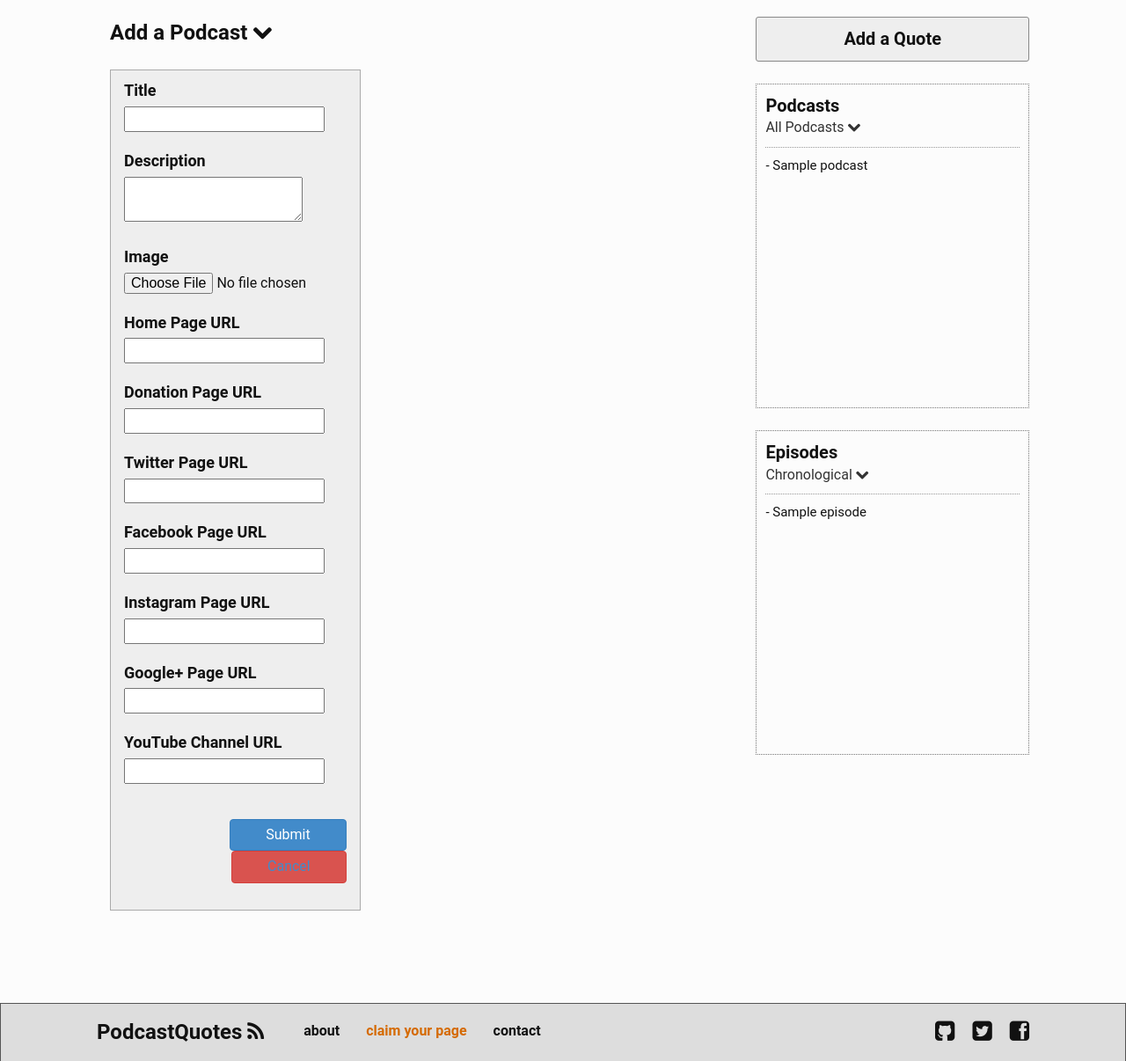
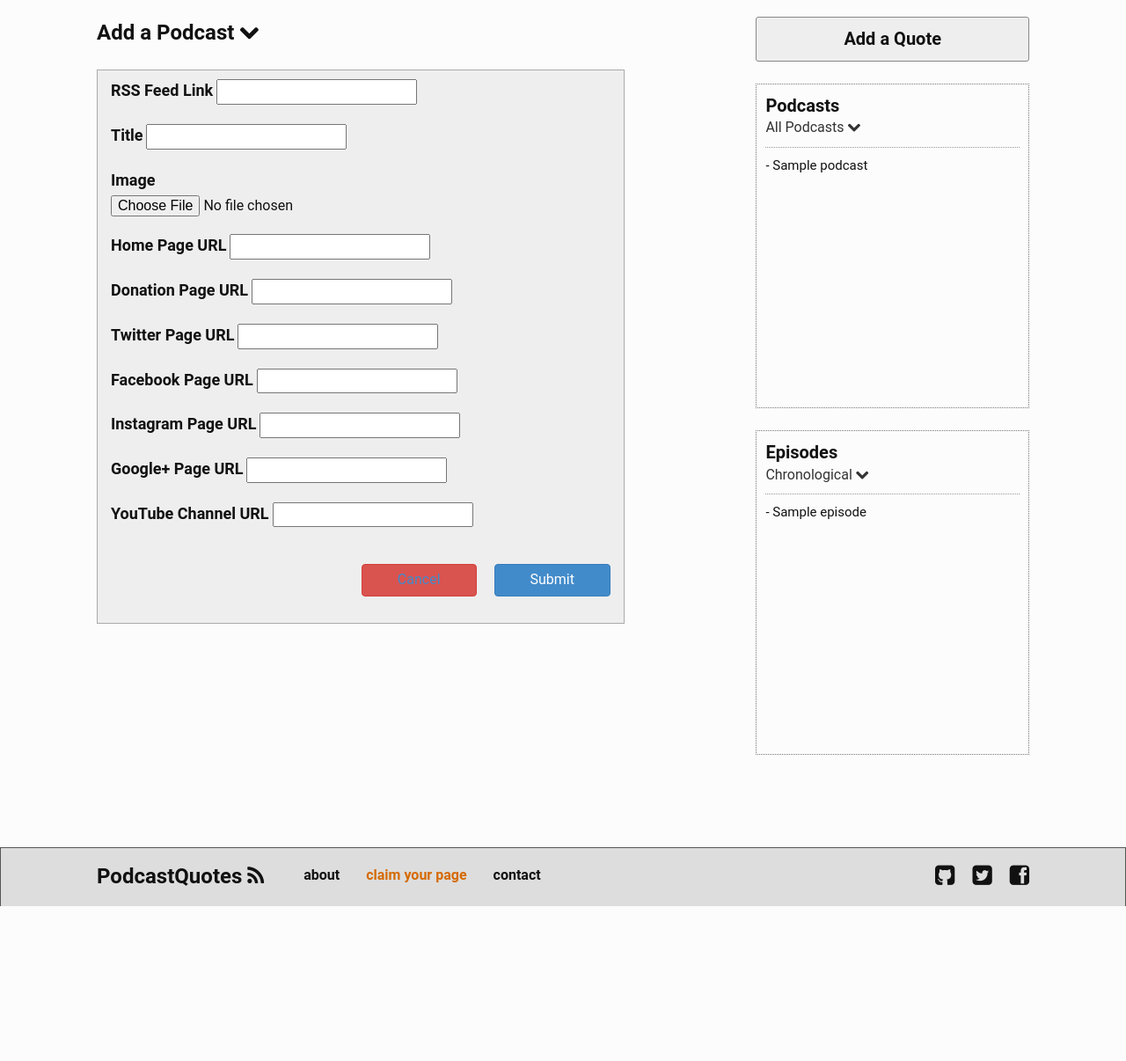
Before and after one commit to podcastquotes/podcastquotes, a Django app: template podcastquotes/templates/podcast_create.html in a window 1280 px wide. Shown: the part 50-1256 px from the top of the page at 88% size. After the commit the page ends 1080 px from the top, so only its background shows below. Run offline with Django 3.2, Linux system fonts and the light colour scheme; the template is opened without the code that fills it: most values are stand-ins (such as "Sample title", 1, 10 or a date in 2020); form fields are guessed from the names that the template uses; some libraries are stand-ins or nearby versions.

Commit message:
Began adding RSS feedparser
I do not yet know how to download and save a podcast logo from the RSS
feed remotely, and I do not know how to prevent Django from creating
duplicates of the same podcast (no two podcasts should have the same
rss_url)

```diff
--- a/podcastquotes/forms.py
+++ b/podcastquotes/forms.py
@@ -9,6 +9,7 @@ class PodcastCreateForm(forms.ModelForm):
         model = Podcast
         exclude = ('',)
         widgets = {
+            'rss_link': forms.TextInput(attrs={'class':'form-control', 'placeholder':''}),
             'title': forms.TextInput(attrs={'class':'form-control', 'placeholder':''}),
             'description': forms.Textarea(attrs={'class':'form-control', 'placeholder': ''}),
             'homepage': forms.URLInput(attrs={'class':'form-control', 'placeholder': ''}),
--- a/podcastquotes/models.py
+++ b/podcastquotes/models.py
@@ -15,7 +15,8 @@ def get_upload_file_name(instance, filename):
     return "uploaded_files/%s_%s" % (str(time()).replace('.', '_'), filename)
 
 class Podcast(models.Model):
-    title = models.CharField(max_length=200)
+    rss_url = models.URLField(blank=True)
+    title = models.CharField(max_length=200, blank=True)
     description = models.TextField(blank=True)
     image = models.FileField(upload_to=get_upload_file_name, blank=True)
     homepage = models.URLField(blank=True)
--- a/podcastquotes/static/css/styles.css
+++ b/podcastquotes/static/css/styles.css
@@ -611,7 +611,6 @@ body {
 
 .pq-podcast-header-info-full {
     clear:left;
-    max-width:500px;
     overflow:hidden;
     font-size:16px;
 }
--- a/podcastquotes/templates/podcast_create.html
+++ b/podcastquotes/templates/podcast_create.html
@@ -1,8 +1,6 @@
 {% extends "base.html" %}
 
 {% block main %}
-
-<div class="col-md-7">
 
     <div class="pq-title">
       Add a Podcast <i class="fa fa-chevron-down"></i>
@@ -12,68 +10,68 @@
 
       <form method="post" action="" enctype="multipart/form-data" role="form">
         {% csrf_token %}
-        {% if podcast_form.errors %}
+        {% if form.errors %}
           <p>Please correct the following fields:</p>
         {% endif %}
 
         <div class="pq-form-input">
-          {% if podcast_form.title.errors %}<p class="error">{% endif %}
-          <label class="pq-form-label" for="title" {% if podcast_form.title.errors %} class="error" {% endif %}>Title</label>
-          {{ podcast_form.title }}
+          {% if form.rss_link.errors %}<p class="error">{% endif %}
+          <label class="pq-form-label" for="rss_link" {% if form.rss_link.errors %} class="error" {% endif %}>RSS Feed Link</label>
+          {{ form.rss_link }}
         </div><!-- /.pq-form-input -->
 
         <div class="pq-form-input">
-          {% if podcast_form.description.errors %}<p class="error">{% endif %}
-          <label class="pq-form-label" for="description" {% if podcast_form.description.errors %} class="error"{% endif %}>Description</label>
-          {{ podcast_form.description }}
+          {% if form.title.errors %}<p class="error">{% endif %}
+          <label class="pq-form-label" for="title" {% if form.title.errors %} class="error" {% endif %}>Title</label>
+          {{ form.title }}
         </div><!-- /.pq-form-input -->
 
         <div class="pq-form-input">
-          {% if podcast_form.image.errors %}<p class="error">{% endif %}
-          <label class="pq-form-label" for="image" {% if podcast_form.image.errors %} class="error" {% endif %}>Image</label>
-          {{ podcast_form.image }}
+          {% if form.image.errors %}<p class="error">{% endif %}
+          <label class="pq-form-label" for="image" {% if form.image.errors %} class="error" {% endif %}>Image</label>
+          {{ form.image }}
         </div><!-- /.pq-form-input -->
 
         <div class="pq-form-input">
-          {% if podcast_form.homepage.errors %}<p class="error">{% endif %}
-          <label class="pq-form-label" for="homepage" {% if podcast_form.homepage.errors %} class="error" {% endif %}>Home Page URL</label>
-          {{ podcast_form.homepage }}
+          {% if form.homepage.errors %}<p class="error">{% endif %}
+          <label class="pq-form-label" for="homepage" {% if form.homepage.errors %} class="error" {% endif %}>Home Page URL</label>
+          {{ form.homepage }}
         </div><!-- /.pq-form-input -->
 
         <div class="pq-form-input">
-          {% if podcast_form.donate_url.errors %}<p class="error">{% endif %}
-          <label class="pq-form-label" for="donate_url" {% if podcast_form.donate_url.errors %} class="error" {% endif %}>Donation Page URL</label>
-          {{ podcast_form.donate_url }}
+          {% if form.donate_url.errors %}<p class="error">{% endif %}
+          <label class="pq-form-label" for="donate_url" {% if form.donate_url.errors %} class="error" {% endif %}>Donation Page URL</label>
+          {{ form.donate_url }}
         </div><!-- /.pq-form-input -->
 
         <div class="pq-form-input">
-          {% if podcast_form.twitter_url.errors %}<p class="error">{% endif %}
-          <label class="pq-form-label" for="twitter_url" {% if podcast_form.twitter_url.errors %} class="error" {% endif %}>Twitter Page URL</label>
-          {{ podcast_form.twitter_url }}
+          {% if form.twitter_url.errors %}<p class="error">{% endif %}
+          <label class="pq-form-label" for="twitter_url" {% if form.twitter_url.errors %} class="error" {% endif %}>Twitter Page URL</label>
+          {{ form.twitter_url }}
         </div><!-- /.pq-form-input -->
 
         <div class="pq-form-input">
-          {% if podcast_form.facebook_url.errors %}<p class="error">{% endif %}
-          <label class="pq-form-label" for="facebook_url" {% if podcast_form.facebook_url.errors %} class="error" {% endif %}>Facebook Page URL</label>
-          {{ podcast_form.facebook_url }}
+          {% if form.facebook_url.errors %}<p class="error">{% endif %}
+          <label class="pq-form-label" for="facebook_url" {% if form.facebook_url.errors %} class="error" {% endif %}>Facebook Page URL</label>
+          {{ form.facebook_url }}
         </div><!-- /.pq-form-input -->
 
         <div class="pq-form-input">
-          {% if podcast_form.instagram_url.errors %}<p class="error">{% endif %}
-          <label class="pq-form-label" for="instagram_url" {% if podcast_form.instagram_url.errors %} class="error" {% endif %}>Instagram Page URL</label>
-          {{ podcast_form.instagram_url }}
+          {% if form.instagram_url.errors %}<p class="error">{% endif %}
+          <label class="pq-form-label" for="instagram_url" {% if form.instagram_url.errors %} class="error" {% endif %}>Instagram Page URL</label>
+          {{ form.instagram_url }}
         </div><!-- /.pq-form-input -->
 
         <div class="pq-form-input">
-          {% if podcast_form.google_plus_url.errors %}<p class="error">{% endif %}
-          <label class="pq-form-label" for="google_plus_url" {% if podcast_form.google_plus_url.errors %} class="error" {% endif %}>Google+ Page URL</label>
-          {{ podcast_form.google_plus_url }}
+          {% if form.google_plus_url.errors %}<p class="error">{% endif %}
+          <label class="pq-form-label" for="google_plus_url" {% if form.google_plus_url.errors %} class="error" {% endif %}>Google+ Page URL</label>
+          {{ form.google_plus_url }}
         </div><!-- /.pq-form-input -->
 
         <div class="pq-form-input">
-          {% if podcast_form.youtube_url.errors %}<p class="error">{% endif %}
-          <label class="pq-form-label" for="youtube_url" {% if podcast_form.youtube_url.errors %} class="error" {% endif %}>YouTube Channel URL</label>
-          {{ podcast_form.youtube_url }}
+          {% if form.youtube_url.errors %}<p class="error">{% endif %}
+          <label class="pq-form-label" for="youtube_url" {% if form.youtube_url.errors %} class="error" {% endif %}>YouTube Channel URL</label>
+          {{ form.youtube_url }}
         </div><!-- /.pq-form-input -->
 
         <div class="pq-form-buttons">
@@ -88,8 +86,6 @@
 
     </div><!-- /.pq-form -->
 
-</div><!-- /..col-md-7 -->
-
 {% endblock %}<!-- / block main -->
 
 {% block extraspace %}
--- a/requirements.txt
+++ b/requirements.txt
@@ -3,3 +3,4 @@ argparse==1.2.1
 wsgiref==0.1.2
 django-allauth==2.2.5
 django-recaptcha==1.0.0
+feedparser==5.1.3
```
Also changed, not shown: podcastquotes/urls.py (+8 -1 lines), podcastquotes/views.py (+17 -0 lines).
